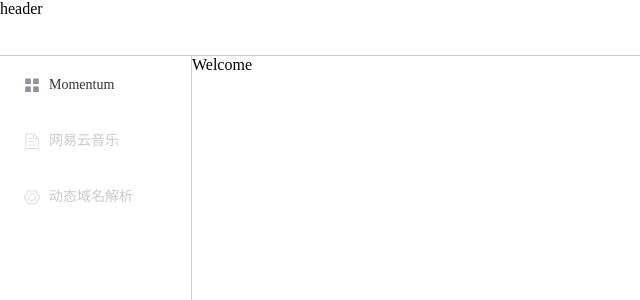
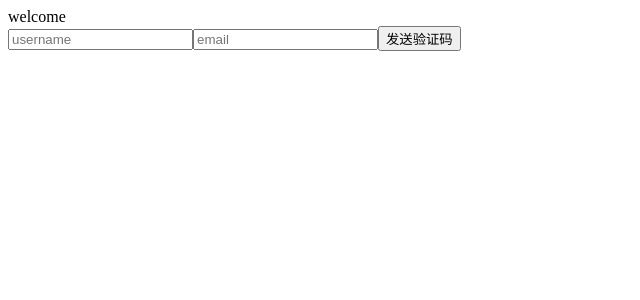
Before and after one commit to wandersin/GalaxyConsole, a Vue app: page /#/index in a window 1280 px wide. Shown: the top 300 px of the page, without its empty margins (0-640 px from the left). Built offline with nearby package versions, Linux system fonts and the light colour scheme.

Commit message:
添加登录页面

```diff
--- a/package.json
+++ b/package.json
@@ -13,7 +13,8 @@
     "element-ui": "^2.15.6",
     "moment": "^2.29.1",
     "qs": "^6.10.1",
-    "vue": "^2.6.11"
+    "vue": "^2.6.11",
+    "vue-router": "^3.6.5"
   },
   "devDependencies": {
     "@vue/cli-plugin-babel": "~4.5.0",
--- a/src/App.vue
+++ b/src/App.vue
@@ -1,73 +1,11 @@
 <template>
   <div id="app">
-    <div id="app-header">
-      <main-header/>
-    </div>
-    <div id="app-lefter">
-      <!-- 子组件自定义选择事件 -->
-      <left-menu @selectLeftMenu="selectLeftMenu"/>
-    </div>
-    <div id="app-main">
-      <component :is="currentComponent"></component>
-    </div>
+    <router-view></router-view>
   </div>
 </template>
 
 <script>
-import Welcome from "@/components/base/Welcome";
-import LeftMenu from "@/components/base/LeftMenu";
-import MainHeader from "@/components/base/MainHeader";
-import Momentum from "@/components/schedule/Momentum";
-
 export default {
-  name: 'App',
-  data() {
-    return {
-      currentComponent: ''
-    }
-  },
-  components: {
-    Welcome,
-    MainHeader,
-    LeftMenu,
-    Momentum
-  },
-  methods: {
-    selectLeftMenu(index) {
-      this.currentComponent = index;
-    }
-  },
-  created() {
-    this.selectLeftMenu('Welcome');
-  }
+  name: 'App'
 }
 </script>
-<style>
-#app-header {
-  position: absolute;
-  top: 0;
-  left: 0;
-  height: 7%;
-  width: 100%;
-  border-bottom: 1px solid #ccc;
-  box-sizing: border-box;
-}
-
-#app-lefter {
-  position: absolute;
-  top: 7%;
-  left: 0;
-  height: 93%;
-  width: 15%;
-  border-right: 1px solid #ccc;
-  box-sizing: border-box;
-}
-
-#app-main {
-  position: absolute;
-  top: 7%;
-  right: 0;
-  height: 93%;
-  width: 85%;
-}
-</style>
--- /dev/null
+++ b/src/components/base/Login.vue
@@ -0,0 +1,21 @@
+<template>
+  <div>
+    <input type="text">
+    <button @click="login">登录</button>
+  </div>
+</template>
+
+<script>
+export default {
+  name: "Login",
+  methods: {
+    login() {
+      this.$router.push({path: '/index'});
+    }
+  }
+}
+</script>
+
+<style scoped>
+
+</style>
--- a/src/components/base/Welcome.vue
+++ b/src/components/base/Welcome.vue
@@ -1,5 +1,14 @@
 <template>
-  <div>Welcome</div>
+  <div>
+    <div id="welcome-root">welcome</div>
+    <!-- 注册 -->
+    <div>
+      <input type="text" v-model="username" placeholder="username">
+      <input type="text" v-model="email" placeholder="email">
+      <button @click="getEmailVerificationCode">发送验证码</button>
+    </div>
+  </div>
+
 </template>
 
 <script>
@@ -8,8 +17,19 @@ export default {
   components: {
 
   },
+  data() {
+    return {
+      src: 'http://192.168.3.2:58082/artifactory/img/9900KF_2022-08-18_20-39-47.png',
+      username: '',
+      email: '',
+    }
+  },
   methods: {
-
+    getEmailVerificationCode() {
+      this.$commonUtils.get(`http://192.168.3.2:58080/authman/user/email-code`, data => {
+        console.log(data);
+      })
+    }
   }
 }
 </script>
--- a/src/main.js
+++ b/src/main.js
@@ -4,6 +4,7 @@ import Axios from "axios";
 import 'element-ui/lib/theme-chalk/index.css';
 import App from './App.vue';
 import moment from "moment";
+import router from "@/router";
 
 import commonUtils from './utils/CommonUtils.js'
 import ArrayUtils from './utils/ArrayUtils.js'
@@ -20,4 +21,5 @@ Axios.defaults.headers.post['Content-Type'] = 'application/json;charset=utf-8';
 
 new Vue({
     render: h => h(App),
+    router: router
 }).$mount('#app');
--- /dev/null
+++ b/src/router/index.js
@@ -0,0 +1,19 @@
+import Vue from "vue";
+import VueRouter from "vue-router";
+
+import Login from "@/components/base/Login";
+import Welcome from "@/components/base/Welcome";
+
+Vue.use(VueRouter);
+
+const routes = [
+    {path: '/', component: Login},
+    {path: '/login', component: Login},
+    {path: '/index', component: Welcome}
+]
+
+const router = new VueRouter({
+    routes: routes
+})
+
+export default router;
```
Also changed, not shown: 1 other file (tests, documents, lock files or other folders).
